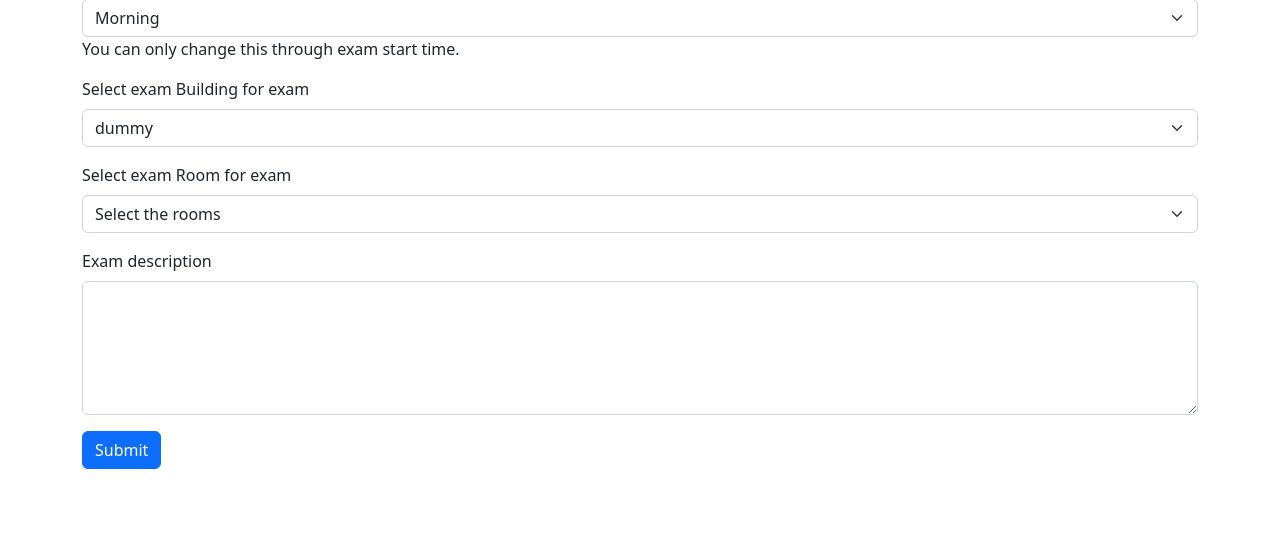
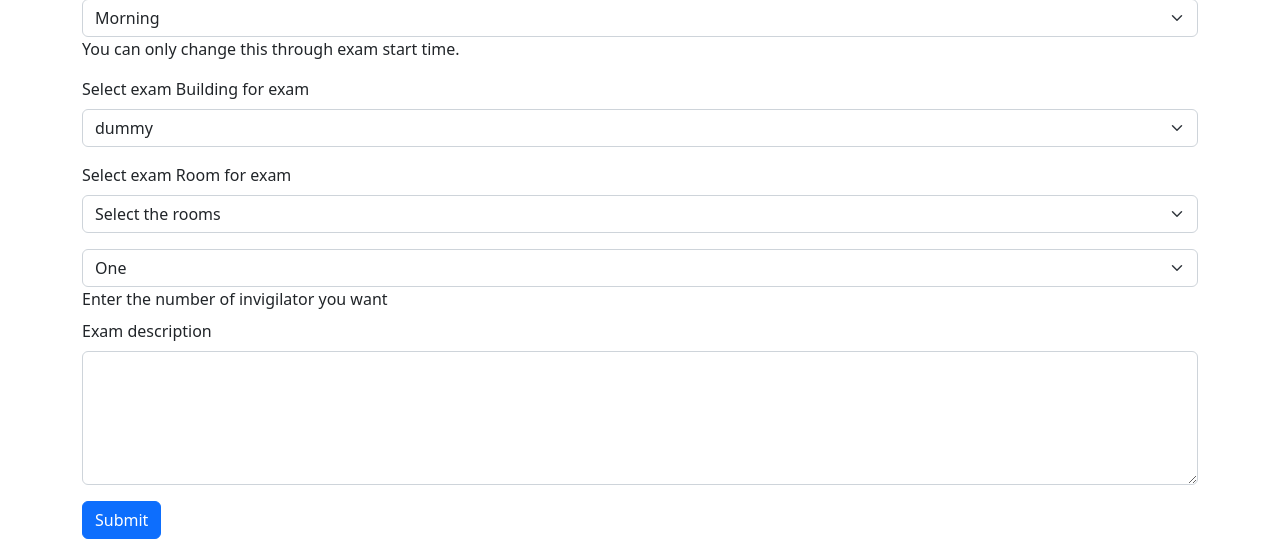
Before and after one commit to Ashim101/Invigilator, a Django app: page /addexam/ in a window 1280 px wide. Shown: the part 689-1228 px from the top of the page. Before the commit the page ends 1158 px from the top, so only its background shows below. Run offline with Django 4.2, Linux system fonts and the light colour scheme; a user stored in the database is signed in; data comes from the database, SQL or seed files in the repository.

Commit message:
No of invigilators

```diff
--- a/home/templates/addexam.html
+++ b/home/templates/addexam.html
@@ -94,8 +94,16 @@
 
       </select>
     </div>
-
-
+<div>
+    <select class="form-select" >
+      <option value="1">One</option>
+      <option value="2">Two</option>
+      <option value="3">Three</option>
+      <option value="4">Four</option>
+      <option value="5">Five</option>
+    </select>
+    <label class="form-label select-label">Enter the number of invigilator you want</label>
+  </div>
 
     <div class="mb-3">
       <label for="examdesc" class="form-label">Exam description</label>
--- a/home/views.py
+++ b/home/views.py
@@ -74,7 +74,7 @@ def addexam(request):
     rooms=None
     if building:
         rooms=Room.objects.filter(building_name__building_name=building, isOccupied=False)
-    invigilator_qury=Invigilator.objects.filter(isAssigned=False)
+    invigilator_query=Invigilator.objects.filter(isAssigned=False)
     building_query=Building.objects.all()
     return render(request,"addexam.html",locals())
 
```
